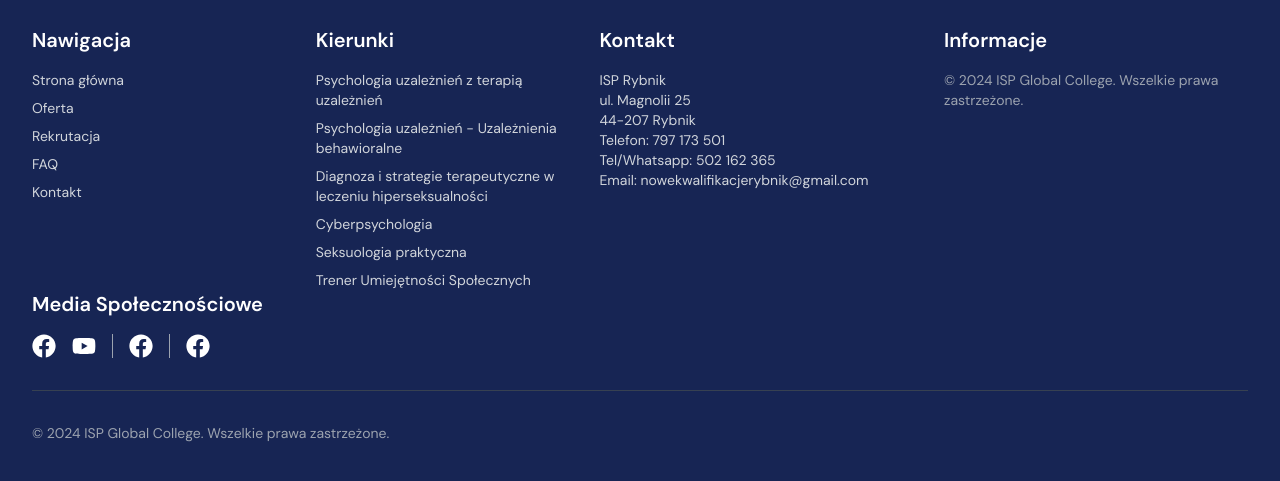
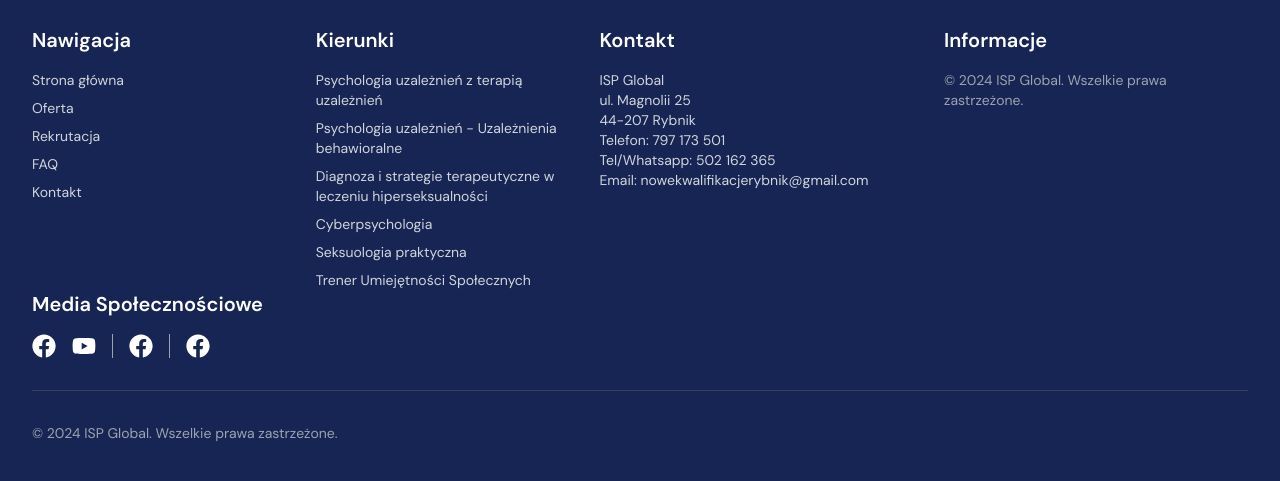
Before and after one commit to FifiLen/Studia2Kierunki, a Next.js app: page /oferta in a window 1280 px wide. Shown: the part 1843-2324 px from the top of the page. Built offline with nearby package versions, Linux system fonts and the light colour scheme.

Commit message:
poprawki

```diff
--- a/components/Finance.tsx
+++ b/components/Finance.tsx
@@ -53,8 +53,9 @@ const Finance = () => {
             Ministerstwo Rozwoju uruchomiło nieoprocentowane pożyczki
             na&nbsp;kształcenie obejmujące m.in.&nbsp;studia podyplomowe, kursy,
             szkolenia. W&nbsp;ramach Programu Operacyjnego Wiedza Edukacja
-            Rozwój możesz otrzymać nawet do&nbsp;30&nbsp;000&nbsp;zł&nbsp;pomocy
+            Rozwój możesz otrzymać nawet do&nbsp;50&nbsp;000&nbsp;zł&nbsp;pomocy
             zwrotnej bez żadnych dodatkowych kosztów. <br />
+            <br />
             Co&nbsp;ważne, istnieje możliwość umorzenia 20–25% przyznanej kwoty.
             <br />
             <br />
--- a/components/Footer.tsx
+++ b/components/Footer.tsx
@@ -91,7 +91,7 @@ const Footer = () => {
           <div className="w-full sm:w-1/2 lg:w-1/4 mb-6 sm:mb-0">
             <h2 className="text-xl font-semibold mb-4">Kontakt</h2>
             <address className="not-italic text-sm text-gray-300">
-              ISP Rybnik
+              ISP Global
               <br />
               ul. Magnolii 25 <br /> 44-207 Rybnik
               <br />
@@ -119,8 +119,8 @@ const Footer = () => {
           <div className="w-full sm:w-1/2 lg:w-1/4">
             <h2 className="text-xl font-semibold mb-4">Informacje</h2>
             <p className="text-gray-400 text-sm">
-              &copy; {new Date().getFullYear()} ISP Global College. Wszelkie
-              prawa zastrzeżone.
+              &copy; {new Date().getFullYear()} ISP Global. Wszelkie prawa
+              zastrzeżone.
             </p>
           </div>
 
@@ -169,7 +169,7 @@ const Footer = () => {
         </div>
         <div className="mt-8 border-t border-gray-700 pt-8 flex flex-col sm:flex-row justify-between items-center">
           <p className="text-gray-400 text-sm">
-            &copy; 2024 ISP Global College. Wszelkie prawa zastrzeżone.
+            &copy; 2024 ISP Global. Wszelkie prawa zastrzeżone.
           </p>
           {/* <ul className="flex space-x-4 mt-4 sm:mt-0">
             <li>
```
